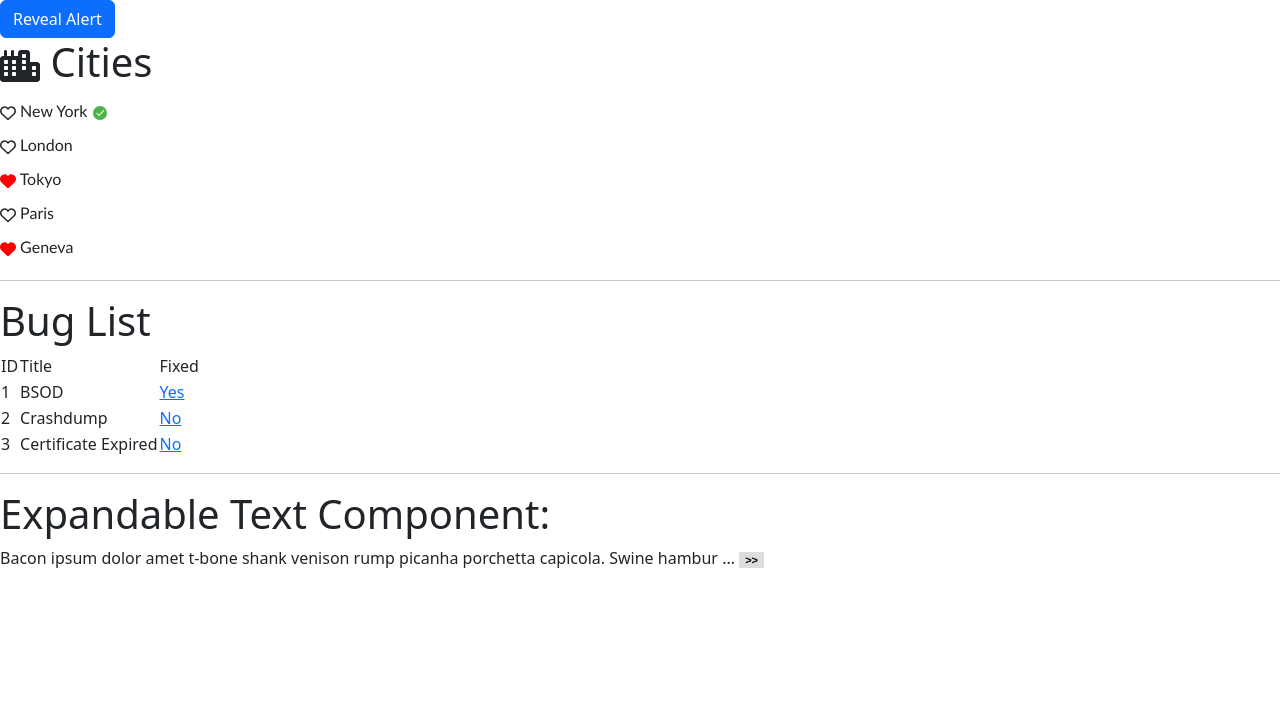
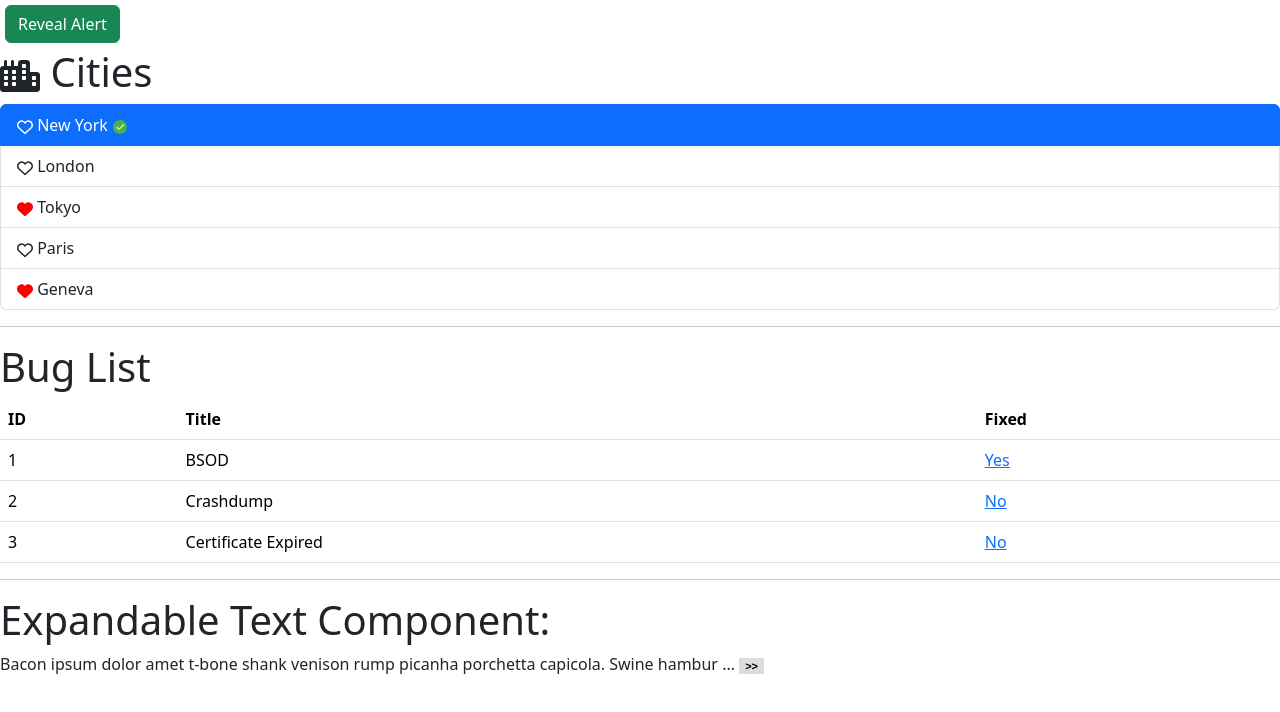
Before and after one commit to programmist/react-course-part1, a React (Vite) app: page / in a window 1280 px wide. Shown: the top 712 px of the page. Built offline with nearby package versions, Linux system fonts and the light colour scheme.

Commit message:
Update components to use Bootstrap

```diff
--- a/src/App.tsx
+++ b/src/App.tsx
@@ -33,7 +33,7 @@ function App() {
 
       <div>
         <Button
-          variant="info"
+          variant="success"
           onClick={() => setAlertVisible(alertVisible ? false : true)}
         >
           {alertVisible ? "Hide" : "Reveal"} Alert
--- a/src/components/BugList.tsx
+++ b/src/components/BugList.tsx
@@ -26,12 +26,12 @@ function BugList() {
   return (
     <>
       <h1>Bug List</h1>
-      <table>
+      <table className="table">
         <thead>
           <tr>
-            <td>ID</td>
-            <td>Title</td>
-            <td>Fixed</td>
+            <th scope="col">ID</th>
+            <th scope="col">Title</th>
+            <th scope="col">Fixed</th>
           </tr>
         </thead>
         <tbody>
--- a/src/components/Button.tsx
+++ b/src/components/Button.tsx
@@ -3,7 +3,10 @@ import { ReactNode } from "react";
 import styled from "styled-components";
 
 const Btn = styled.button`
-  display: inline-block;
+  margin: 5px;
+
+  // Not needed when using Bootstrap
+  /* display: inline-block;
   text-align: center;
   border-radius: 0.375rem;
   padding: 0.375rem 0.75rem;
@@ -13,7 +16,7 @@ const Btn = styled.button`
   color: #fff;
   background-color: #0d6efd;
   border: 1px solid #0d6efd;
-  cursor: pointer;
+  cursor: pointer; */
 `;
 
 interface Props {
--- /dev/null
+++ b/src/components/Like/Like.css
@@ -0,0 +1,3 @@
+.like {
+  cursor: pointer;
+}
--- a/src/components/Like.tsx
+++ b/src/components/Like/Like.tsx
@@ -1,6 +1,7 @@
 import { useState } from "react";
 import { FaRegHeart } from "react-icons/fa6";
 import { FaHeart } from "react-icons/fa6";
+import "./Like.css";
 
 interface Props {
   initialState?: boolean;
@@ -13,13 +14,13 @@ function Like({ initialState = false, onChange }: Props) {
     onChange(!likeState);
   };
   return (
-    <>
+    <span className="like">
       {likeState ? (
         <FaHeart color="red" onClick={toggleLikeState} />
       ) : (
         <FaRegHeart onClick={toggleLikeState} />
       )}
-    </>
+    </span>
   );
 }
 
--- a/src/components/ListGroup/ListGroup.tsx
+++ b/src/components/ListGroup/ListGroup.tsx
@@ -1,29 +1,30 @@
 import { ReactNode, useState } from "react";
-import styled from "styled-components";
+// import styled from "styled-components";
 import { FcOk } from "react-icons/fc";
-import Like from "@components/Like";
+import Like from "@components/Like/Like";
 
-const Title = styled.h1`
-  font-family: system-ui, -apple-system, "Segoe UI", Roboto, "Helvetica Neue",
-    "Noto Sans", "Liberation Sans", Arial, sans-serif, "Apple Color Emoji",
-    "Segoe UI Emoji", "Segoe UI Symbol", "Noto Color Emoji";
-`;
-const List = styled.ul`
-  list-style: none;
-  padding: 0;
-`;
+// Remove style-components while using Bootstrap
+// const Title = styled.h1`
+//   font-family: system-ui, -apple-system, "Segoe UI", Roboto, "Helvetica Neue",
+//     "Noto Sans", "Liberation Sans", Arial, sans-serif, "Apple Color Emoji",
+//     "Segoe UI Emoji", "Segoe UI Symbol", "Noto Color Emoji";
+// `;
+// const List = styled.ul`
+//   list-style: none;
+//   padding: 0;
+// `;
 
-interface ListItemProps {
-  $active: boolean;
-}
+// interface ListItemProps {
+//   $active: boolean;
+// }
 
-const ListItem = styled.li<ListItemProps>`
-  background: ${(props) => (props.$active ? "dodgerblue" : "none")};
-  padding: 5px 0;
-  cursor: pointer;
-  font-family: "Trebuchet MS", "Lucida Sans Unicode", "Lucida Grande",
-    "Lucida Sans", Arial, sans-serif;
-`;
+// const ListItem = styled.li<ListItemProps>`
+//   background: ${(props) => (props.$active ? "dodgerblue" : "none")};
+//   padding: 5px 0;
+//   cursor: pointer;
+//   font-family: "Trebuchet MS", "Lucida Sans Unicode", "Lucida Grande",
+//     "Lucida Sans", Arial, sans-serif;
+// `;
 
 export interface ListItem {
   id: number;
@@ -42,12 +43,11 @@ function ListGroup({ title, items = [], onSelectItem }: Props) {
 
   return (
     <>
-      <Title>{title}</Title>
+      <h1>{title}</h1>
       {items.length === 0 && <p>No Items Found</p>}
-      <List>
+      <ul className="list-group">
         {items.map((item, index) => (
-          <ListItem
-            $active={index === selectedIndex}
+          <li
             key={item.id}
             className={
               selectedIndex === index
@@ -66,9 +66,9 @@ function ListGroup({ title, items = [], onSelectItem }: Props) {
               }
             />{" "}
             {item.name} {selectedIndex === index && <FcOk />}
-          </ListItem>
+          </li>
         ))}
-      </List>
+      </ul>
     </>
   );
 }
```
Also changed, not shown: src/components/ListGroup/ListGroup.css (renamed from src/components/ListGroup/ListGroup.module.css, +4 -4 lines).
